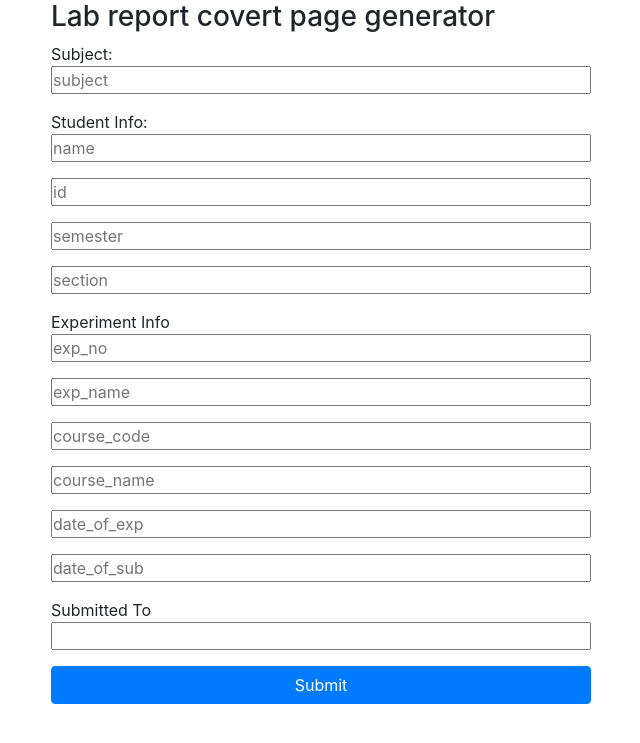
After one commit to meedsharif/cover-generator, a Flask app: page /labreport in a window 1280 px wide. The commit adds this page. Shown: the top 743 px of the page, without its empty margins (319-959 px from the left). Run offline with Flask 2, Linux system fonts and the light colour scheme; some libraries are stand-ins or nearby versions.

Commit message:
Added option to generate cover page for assigments

```diff
--- a/server.py
+++ b/server.py
@@ -7,13 +7,38 @@ app = Flask(__name__)
 def home():
   return render_template('index.html')
 
-@app.route('/cover', methods=['POST', 'GET'])
-def my_home():
+@app.route('/labreport')
+def labreport():
+  return render_template('coverform-lab.html')
+
+@app.route('/assignment')
+def assignment():
+  return render_template('coverform-assignment.html')
+
+@app.route('/cover-assignment', methods=['POST', 'GET'])
+def cover_assigment():
   if request.method == 'POST':
 
+    html = render_template('cover-assignment.html',
+    subject = str.upper(request.form.get('subject')),
+    name= request.form.get('name'),
+    id = request.form.get('id'),
+    semester = request.form.get('semester'),
+    section = request.form.get('section'),
+    session = request.form.get('session'),
+    date_of_sub = request.form.get('date_of_sub'),
+    teachers_name = request.form.get('teachers_name'),
+    teachers_title = request.form.get('teachers_title'),
+    teachers_dept = request.form.get('teachers_dept')
+    )
 
+    return render_pdf(HTML(string=html))
 
-    html = render_template('cover.html',
+@app.route('/cover-lab', methods=['POST', 'GET'])
+def cover_lab():
+  if request.method == 'POST':
+
+    html = render_template('cover-lab.html',
     subject = str.upper(request.form.get('subject')),
     name= request.form.get('name'),
     id = request.form.get('id'),
@@ -30,15 +55,6 @@ def my_home():
 
     return render_pdf(HTML(string=html))
 
-    # HTML('').write_pdf('/tmp/weasyprint-website.pdf')
-
-    # pdf = pdfkit.from_string(rendered, False, configuration=config, options=options)
-
-    # response = make_response(pdf)
-
-    # response.headers['Content-Type'] = 'application/pdf'
-    # response.headers['Content-Dispostion'] = 'inline; filename=output.pdf'
-    # return response
 
 if __name__ == '__main__':
     app.run(threaded=True, port=5000)
--- a/templates/cover.html
+++ b/templates/cover-lab.html
@@ -66,7 +66,7 @@
 				</tr>
 			</table>
 		</section>
-		<h4 style="">Experiment Information: </h4>
+		<h4>Experiment Information: </h4>
 		<section class="exp-table" style="margin: 0 auto;">
 			<table border="1" style="border-collapse: collapse;" width="80%">
 				<tr>
@@ -95,7 +95,7 @@
 				</tr>
 			</table>
 		</section>
-		<h4 style=";">Submitted To: </h4>
+		<h4>Submitted To: </h4>
 		<section class="exp-table" style="margin: 0 auto;">
 			<table border="1" style="border-collapse: collapse;" width="80%">
 				<tr>
--- /dev/null
+++ b/templates/coverform-lab.html
@@ -0,0 +1,69 @@
+<!DOCTYPE html>
+<html lang="en">
+<head>
+  <meta charset="UTF-8">
+  <meta name="viewport" content="width=device-width, initial-scale=1.0">
+  <meta http-equiv="X-UA-Compatible" content="ie=edge">
+  <link
+  rel="stylesheet"
+  href="https://stackpath.bootstrapcdn.com/bootstrap/4.3.1/css/bootstrap.min.css"
+  integrity="sha384-ggOyR0iXCbMQv3Xipma34MD+dH/1fQ784/j6cY/iJTQUOhcWr7x9JvoRxT2MZw1T"
+  crossorigin="anonymous"
+/>
+<link href="./static/style.css" rel="stylesheet" />
+  <title>Lab Report</title>
+</head>
+<body>
+  <div class="container">
+    <div class="row">
+      <div class="col-md-6 mx-auto">
+        <h3>Lab report covert page generator</h3>
+        <form action="/cover-lab" method="post">
+          <span>Subject: </span>
+          <div class="form-group">
+            <input type="text" placeholder="subject" name="subject" />
+          </div>
+          <span>Student Info: </span>
+          <div class="form-group">
+            <input type="text" placeholder="name" name="name" />
+          </div>
+          <div class="form-group">
+            <input type="text" placeholder="id" name="id" />
+          </div>
+          <div class="form-group">
+            <input type="text" placeholder="semester" name="semester" />
+          </div>
+          <div class="form-group">
+            <input type="text" placeholder="section" name="section" />
+          </div>
+
+          <span for="">Experiment Info</span>
+          <div class="form-group">
+            <input type="text" placeholder="exp_no" name="exp_no" />
+          </div>
+          <div class="form-group">
+            <input type="text" placeholder="exp_name" name="exp_name" />
+          </div>
+          <div class="form-group">
+            <input type="text" placeholder="course_code" name="course_code" />
+          </div>
+          <div class="form-group">
+            <input type="text" placeholder="course_name" name="course_name" />
+          </div>
+          <div class="form-group">
+            <input type="text" placeholder="date_of_exp" name="date_of_exp" />
+          </div>
+          <div class="form-group">
+            <input type="text" placeholder="date_of_sub" name="date_of_sub" />
+          </div>
+          <span for="">Submitted To</span>
+          <div class="form-group">
+            <input type="text" name="teachers_name" />
+          </div>
+
+          <input class="btn btn-primary" type="submit" value="Submit" />
+        </form></div>
+    </div>
+  </div>
+</body>
+</html>
```
Also changed, not shown: templates/cover-assignment.html (added, +91 -0 lines), templates/coverform-assignment.html (added, +61 -0 lines), templates/index.html (+5 -47 lines).
